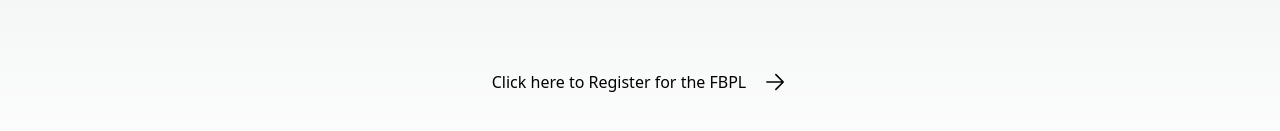
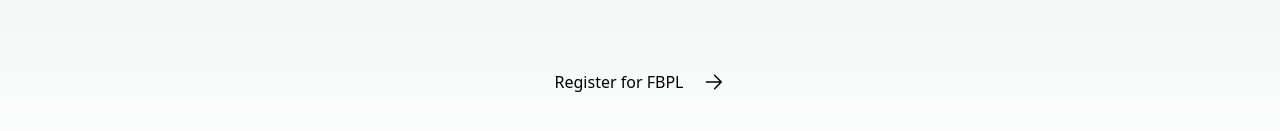
Before and after one commit to sridh-ar/tournament-app-main, a Next.js app: page / in a window 1280 px wide. Shown: the part 607-738 px from the top of the page. Built offline with nearby package versions, Linux system fonts and the light colour scheme.

Commit message:
Adding Change to the window.innerwidth client component

```diff
--- a/app/page.js
+++ b/app/page.js
@@ -43,11 +43,7 @@
         animate="visible"
         variants={container}
       >
-        <Link
-          href={
-            window.innerWidth < 500 ? "/" : loggedIn ? "/dashboard" : "/signin"
-          }
-        >
+        <Link href={loggedIn ? "/dashboard" : "/signin"}>
           <Image
             className={styles.logo}
             src="/leo.png"
@@ -70,14 +66,12 @@
           className="font-medium mr-3 cursor-pointer sm:w-full "
           href="/playerRegister"
         >
-          {window.innerWidth < 500
+          {/* {window.innerWidth < 500
             ? "Register for FBPL"
-            : "Click here to Register for the FBPL"}
+            : "Click here to Register for the FBPL"} */}
+          Register for FBPL
         </a>
-        <ArrowSmallRightIcon
-          height={window.innerWidth < 500 ? 20 : 30}
-          width={30}
-        />
+        <ArrowSmallRightIcon height={30} width={30} />
       </motion.div>
     </main>
   );
```
